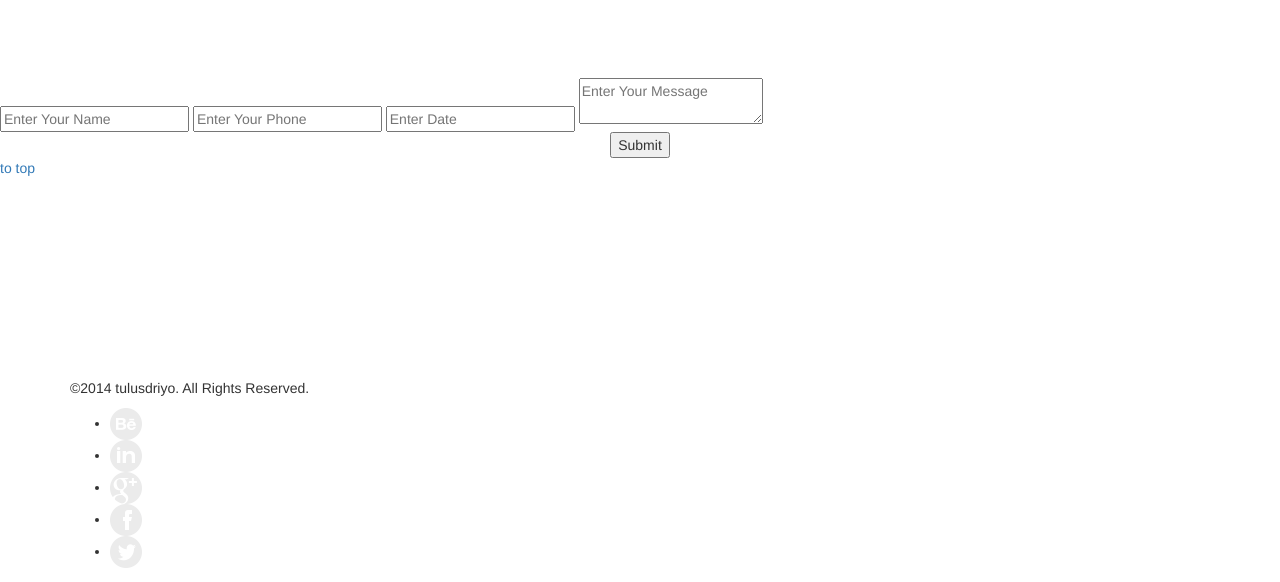
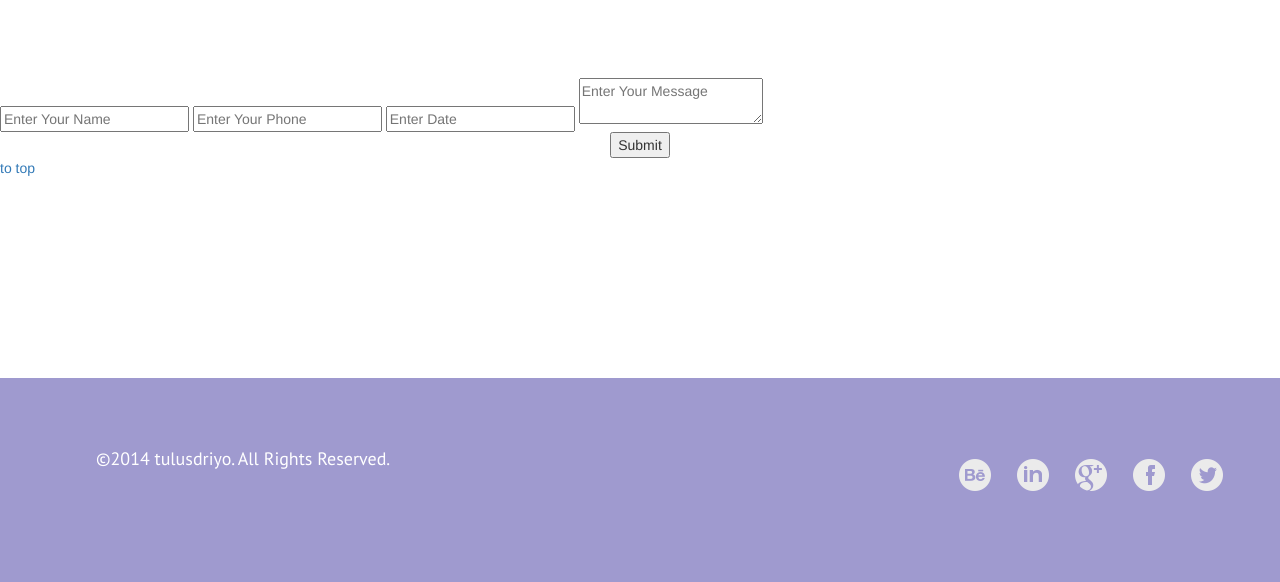
Before and after one commit to Victoria-od/creativedigital, a plain HTML site: page index.html in a window 1280 px wide. Shown: the part 4611-5193 px from the top of the page. Drawn offline with Linux system fonts and the light colour scheme; some packages are replaced by stand-ins of ours.

Commit message:
Update style.css

```diff
--- a/assets/css/style.css
+++ b/assets/css/style.css
@@ -419,3 +419,26 @@ body {
 
 #myModal {
   z-index: 99999999999; }
+
+footer {
+  background: #9f9acf;
+  padding: 81px; }
+  footer .copywrite {
+    float: left;
+    font-size: 18px;
+    line-height: 0;
+    font-family: "PT Sans", sans-serif;
+    color: white;
+    text-align: left;
+    vertical-align: middle; }
+  footer .social-list {
+    float: right; }
+    footer .social-list ul {
+      list-style: none;
+      margin-left: -40px;
+      font-size: 0px; }
+    footer .social-list li {
+      display: inline-block;
+      padding: 0 13px 0; }
+    footer .social-list li a img:hover {
+      opacity: 0.8; }
```
